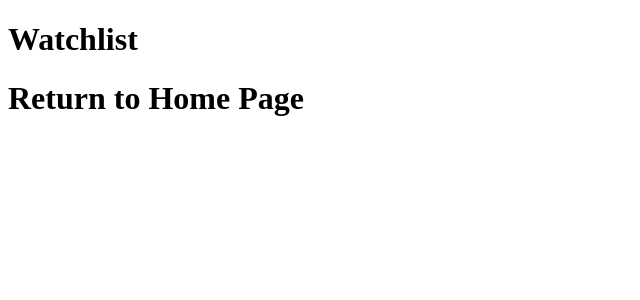
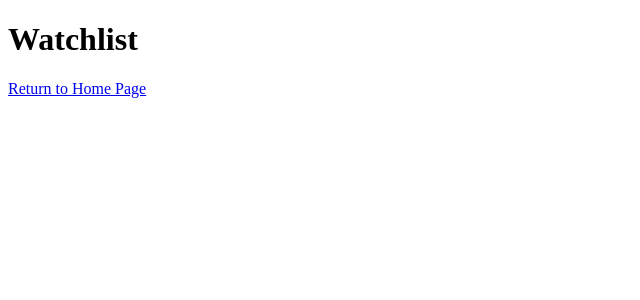
Before and after one commit to edwardreyes21/reel-roulette, a React (Create React App) app: page /watchlist in a window 1280 px wide. Shown: the top 300 px of the page, without its empty margins (0-640 px from the left). Built offline with nearby package versions, Linux system fonts and the light colour scheme.

Commit message:
Added link to return to home page

```diff
--- a/src/Watchlist.js
+++ b/src/Watchlist.js
@@ -1,8 +1,10 @@
+import { Link } from 'react-router-dom';
+
 function Watchlist() {
     return (
         <div>
             <h1>Watchlist</h1>
-            <h1>Return to Home Page</h1>
+            <Link to="..">Return to Home Page</Link>
         </div>
     );
 }
```
